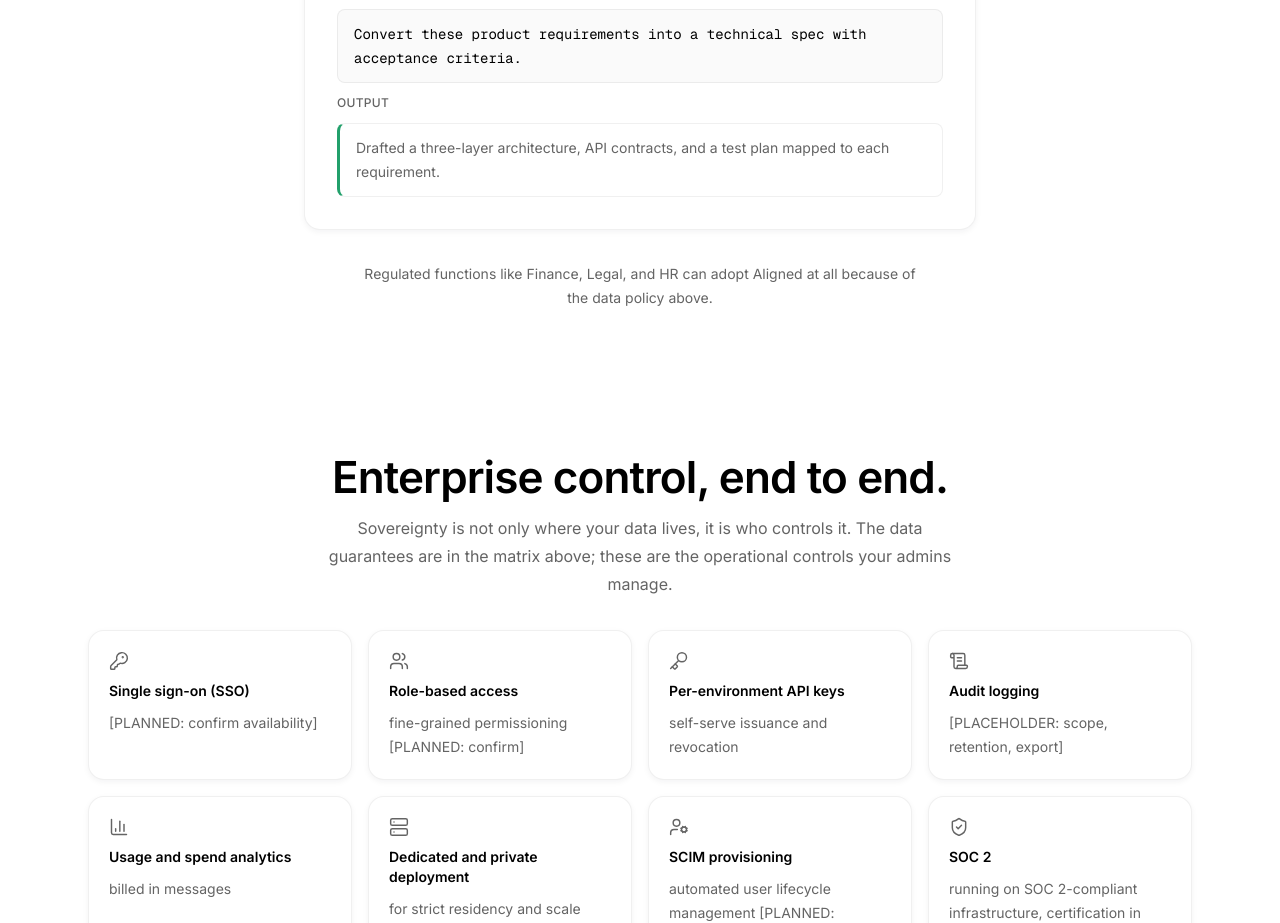
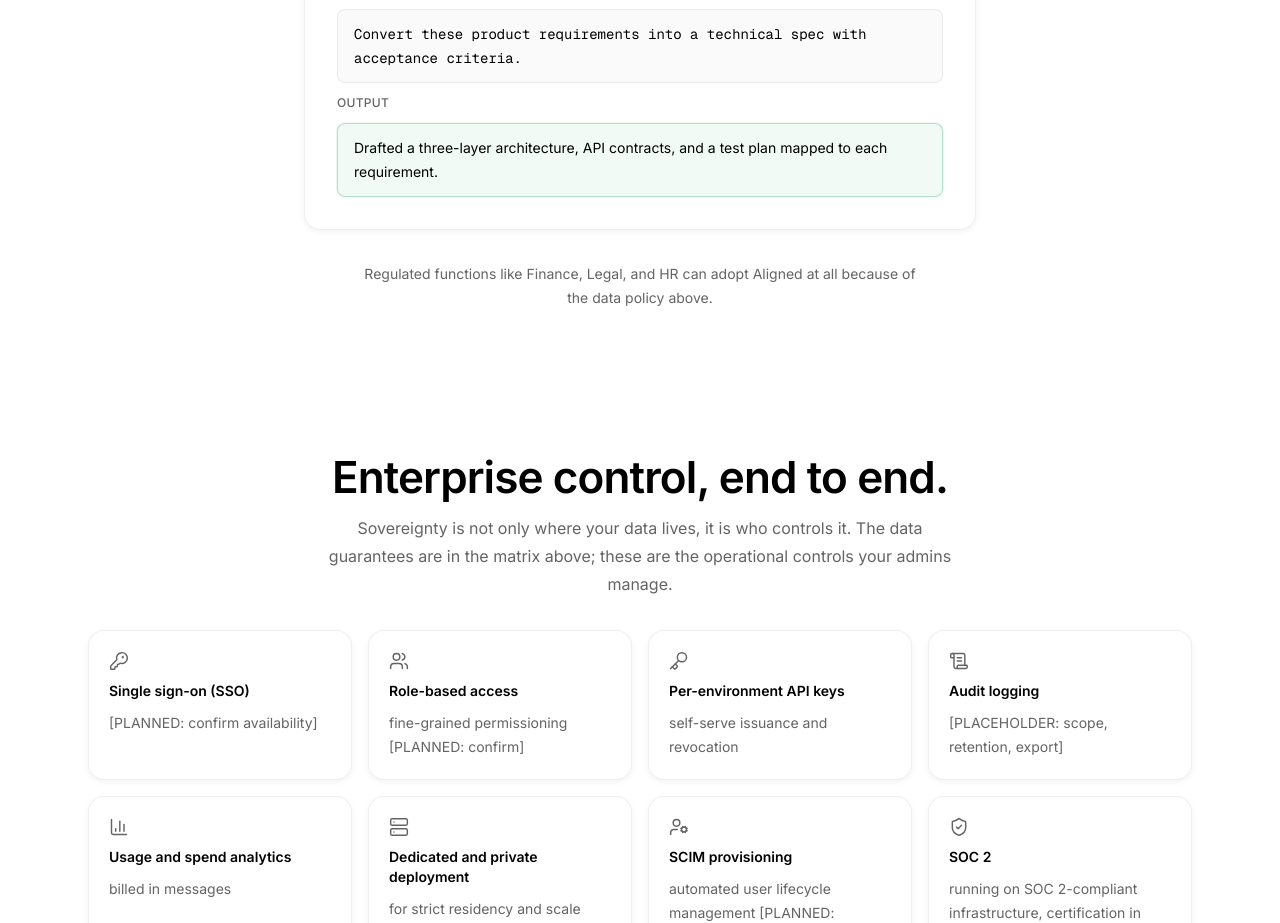
Before and after one commit to freitaspauloo/Paulo, a Next.js app: page /landing-v4 in a window 1280 px wide. Shown: the part 5880-6803 px from the top of the page. Built offline with nearby package versions, Linux system fonts and the light colour scheme.

Commit message:
Add mint highlight to platform tabs output box.

```diff
--- a/src/components/landing/enterprise-v2-sections.tsx
+++ b/src/components/landing/enterprise-v2-sections.tsx
@@ -522,7 +522,7 @@ export function PlatformTabsSection() {
           <p className="text-xs font-medium uppercase tracking-wide text-[#646464]">
             Output
           </p>
-          <div className="rounded-lg border border-black/[0.06] border-l-[3px] border-l-[#22a06b] bg-white px-4 py-3 text-sm leading-6 text-[#646464]">
+          <div className="rounded-lg border border-[#22a06b]/30 bg-[#22a06b]/[0.06] px-4 py-3 text-sm leading-6 text-foreground shadow-[0_0_0_1px_rgba(34,160,107,0.08)]">
             {panel.output}
           </div>
         </div>
```
